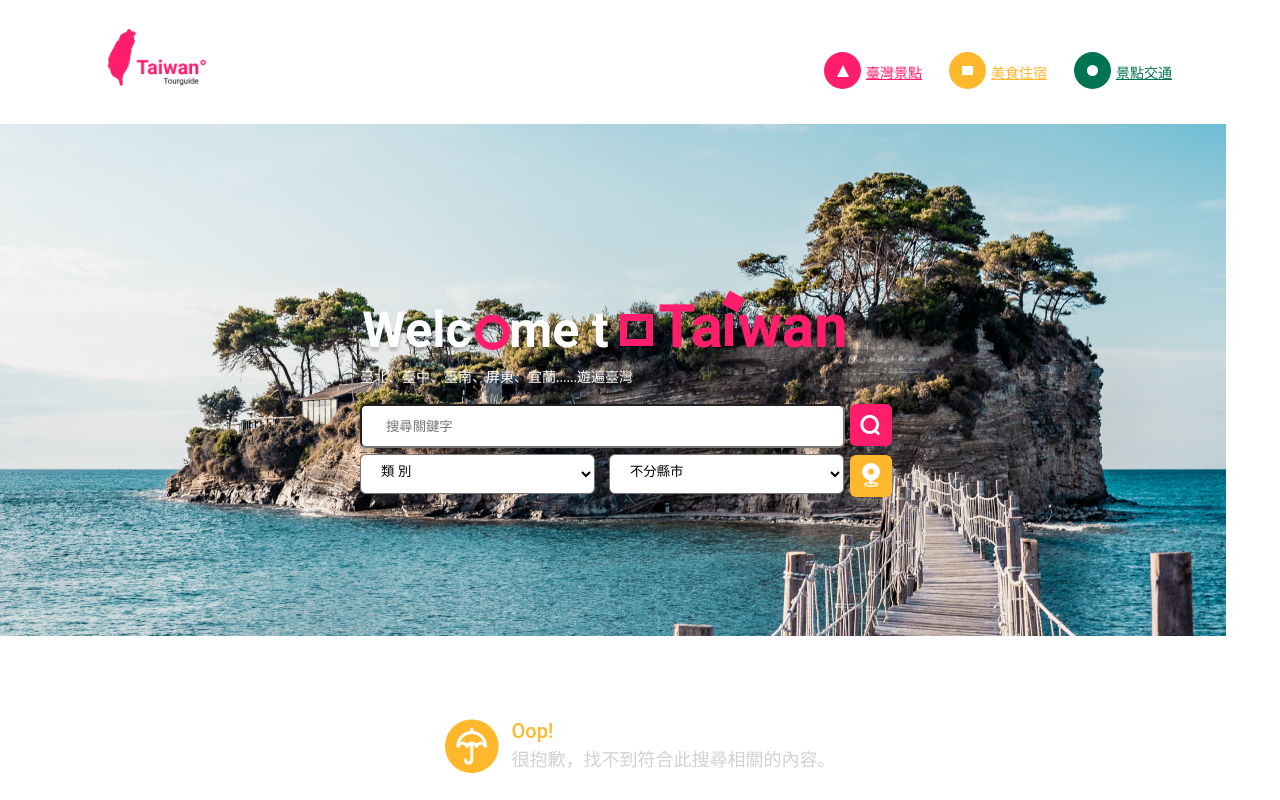
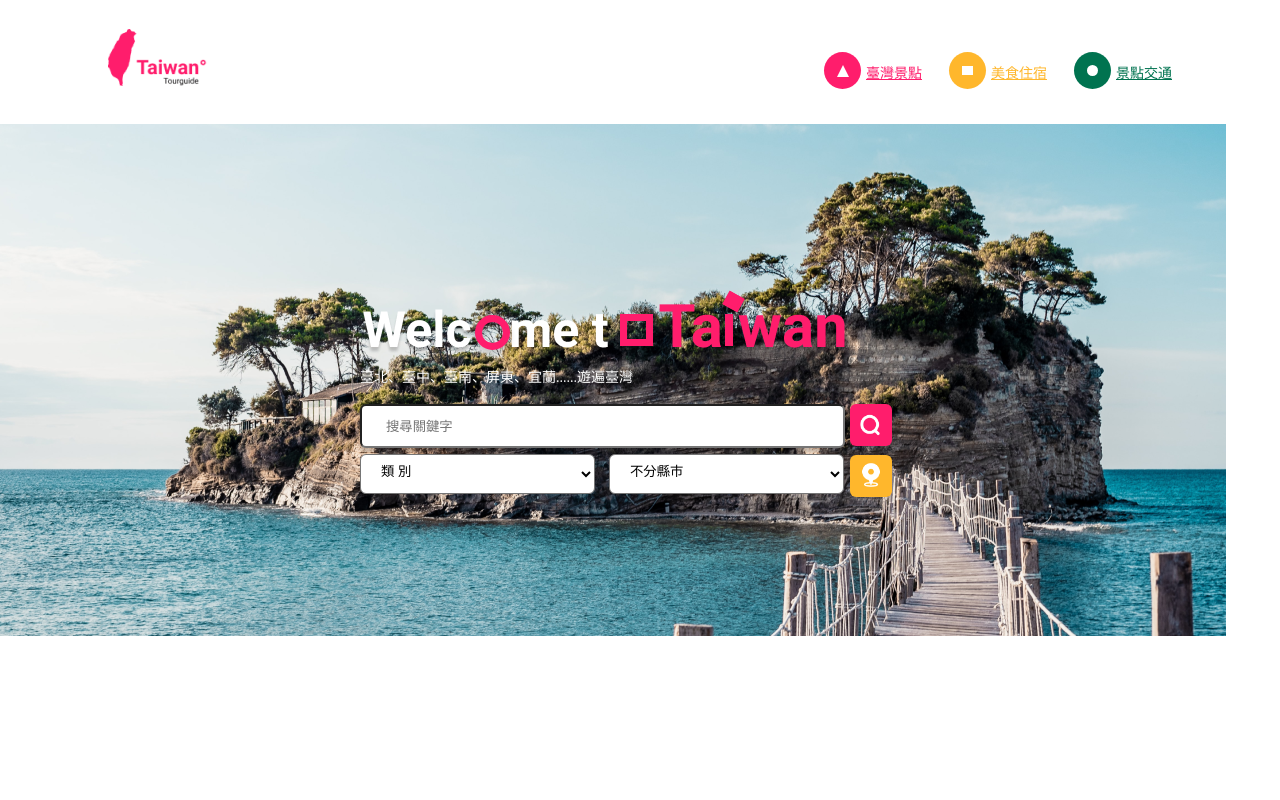
Before and after one commit to rorineko/rorineko.github, a plain HTML site: page index.html in a window 1280 px wide. Shown: the top 800 px of the page. Drawn offline with Linux system fonts and the light colour scheme.

Commit message:
Update style.css

```diff
--- a/style.css
+++ b/style.css
@@ -302,42 +302,6 @@ input{
     border-radius: 6px;
     background: url("img/location.png");
 }
-.vector3{
-    position: absolute;
-    width: 54px;
-    height: 54px;
-    top: 719px;
-    left: 445px;
-    background: url("img/umbrella.png");
-}
-.text4{
-    position: absolute;
-    width: 57px;
-    height: 23px;
-    left: 511.5px;
-    top: 720px;
-
-    font-family: Roboto;
-    font-style: normal;
-    font-weight: 500;
-    font-size: 20px;
-    line-height: 23px;
-    color: rgba(255,183,44,1);
-}
-.text5{
-    position: absolute;
-    width: 324px;
-    height: 26px;
-    left: 511.5px;
-    top: 747px;
-
-    font-family: Noto Sans TC;
-    font-style: normal;
-    font-weight: normal;
-    font-size: 18px;
-    line-height: 26px;
-    color: rgba(210,210,210,1);
-}
 .end{
     display: flex;
     flex-direction: row;
@@ -353,7 +317,7 @@ input{
 
     background: rgba(255,255,255,1);
 }
-.text6{
+.text4{
     position: static;
     width: 263px;
     height: 14px;
```
